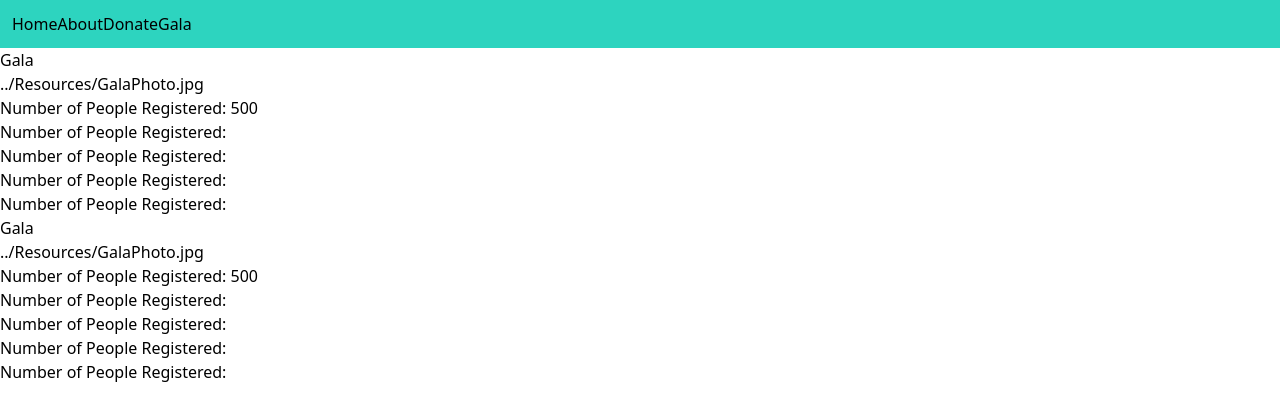
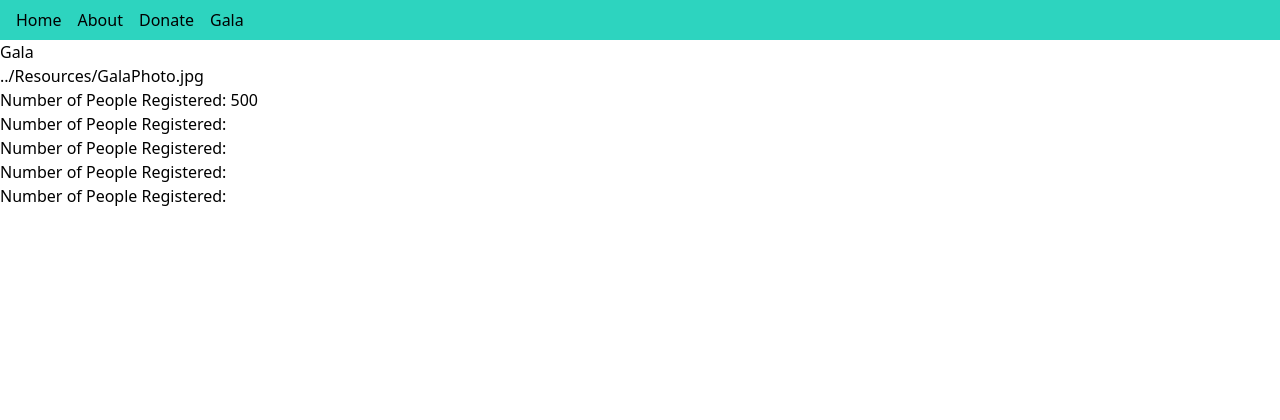
Before and after one commit to AwesomeAdam1/fbla-react-website, a React (Create React App) app: page /gala in a window 1280 px wide. Shown: the top 420 px of the page. Built offline with nearby package versions, Linux system fonts and the light colour scheme.

Commit message:
Made Nav

```diff
--- a/src/App.js
+++ b/src/App.js
@@ -2,6 +2,7 @@ import { Routes, Route } from 'react-router-dom';
 import Donate from './Pages/Donate';
 import About from './Pages/About';
 import Gala from './Pages/Gala';
+import Home from './Pages/Home';
 import NavBar from './Components/NavBar';
 
 function App() {
@@ -13,7 +14,7 @@ function App() {
                 <Route path="/about" element={<About />} />
                 <Route path="/gala" element={<Gala />} />
             </Routes>
-            <Gala />
+            <Home />
         </>
 
     );
--- a/src/Components/NavBar.js
+++ b/src/Components/NavBar.js
@@ -3,18 +3,21 @@ import { NavLink } from 'react-router-dom';
 const NavBar = () => {
  return (
    <div>
-      <nav class="bg-teal-400 p-3">
-         <div class="inline-block justify-between">
+      <nav class="bg-teal-400 p-2">
+         <div class="inline-block mx-2">
             <NavLink to="/home">Home</NavLink>
          </div>
-         <div class="inline-block">
+         <div class="inline-block mx-2">
             <NavLink to="/about">About</NavLink>
          </div>
-         <div class="inline-block">
+         <div class="inline-block mx-2">
             <NavLink to="/donate">Donate</NavLink>
          </div>
-         <div class="inline-block">
+         <div class="inline-block mx-2">
             <NavLink to="/gala">Gala</NavLink>
+         </div>
+         <div class="inline-block absolute right-full right-6">
+            Habitat for Humanity
          </div>
       </nav>
    </div>
--- a/src/Pages/Home.js
+++ b/src/Pages/Home.js
@@ -1,6 +1,8 @@
 function Home() {
     return (
-      <p>Text</p>
+      <div>
+
+      </div>
     );
 }
 
```
